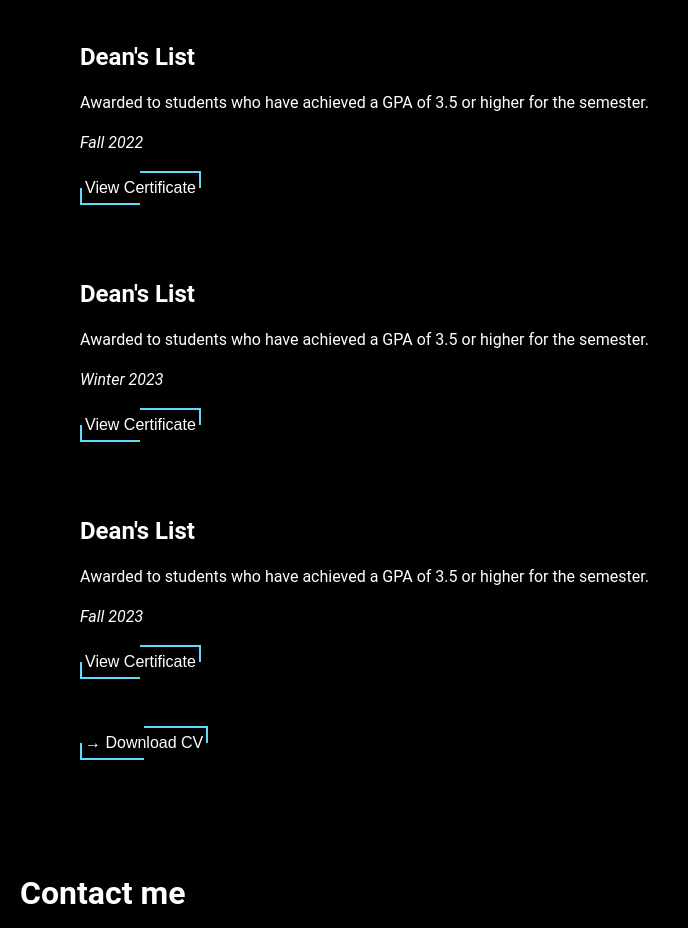
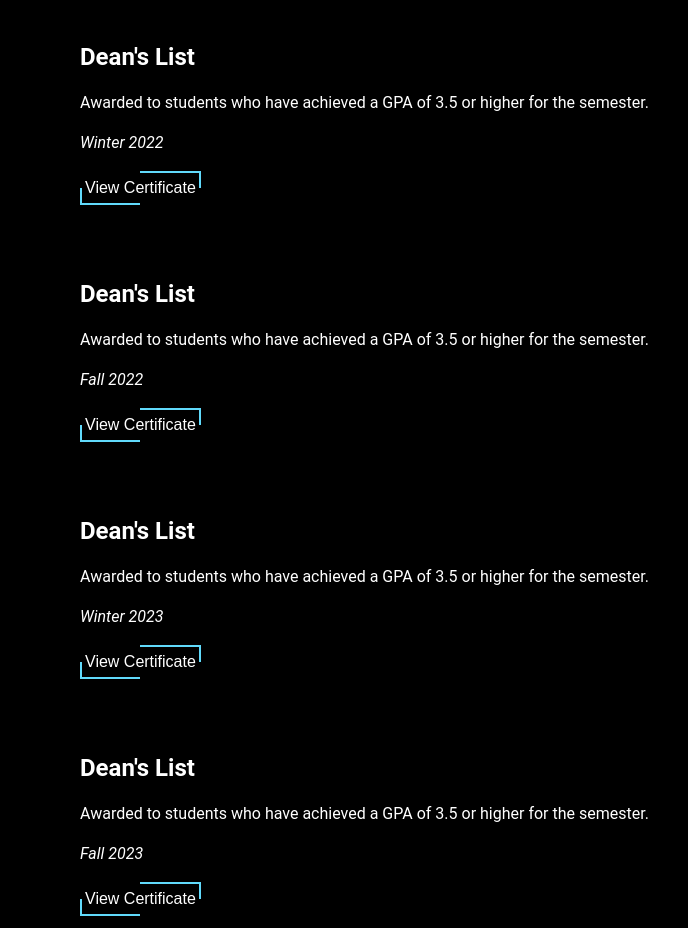
Before and after one commit to ZeRav3n/PersonalWeb, a React (Create React App) app: page / in a window 1280 px wide. Shown: the part 2320-3248 px from the top of the page, without its empty margins (0-688 px from the left). Built offline with nearby package versions, Linux system fonts and the light colour scheme.

Commit message:
Cert update

```diff
--- a/src/components/Honors.js
+++ b/src/components/Honors.js
@@ -13,6 +13,13 @@ export default function Honors() {
       description:
         "Awarded to students who have achieved a GPA of 3.5 or higher for the semester.",
       imgSrc: Zaman_badgeF21,
+    },
+    {
+      title: "Dean's List",
+      date: "Winter 2022",
+      description:
+        "Awarded to students who have achieved a GPA of 3.5 or higher for the semester.",
+      imgSrc: Zaman_badgeW22,
     },
     {
       title: "Dean's List",
```
Also changed, not shown: 2 other files (tests, documents, lock files or other folders).
